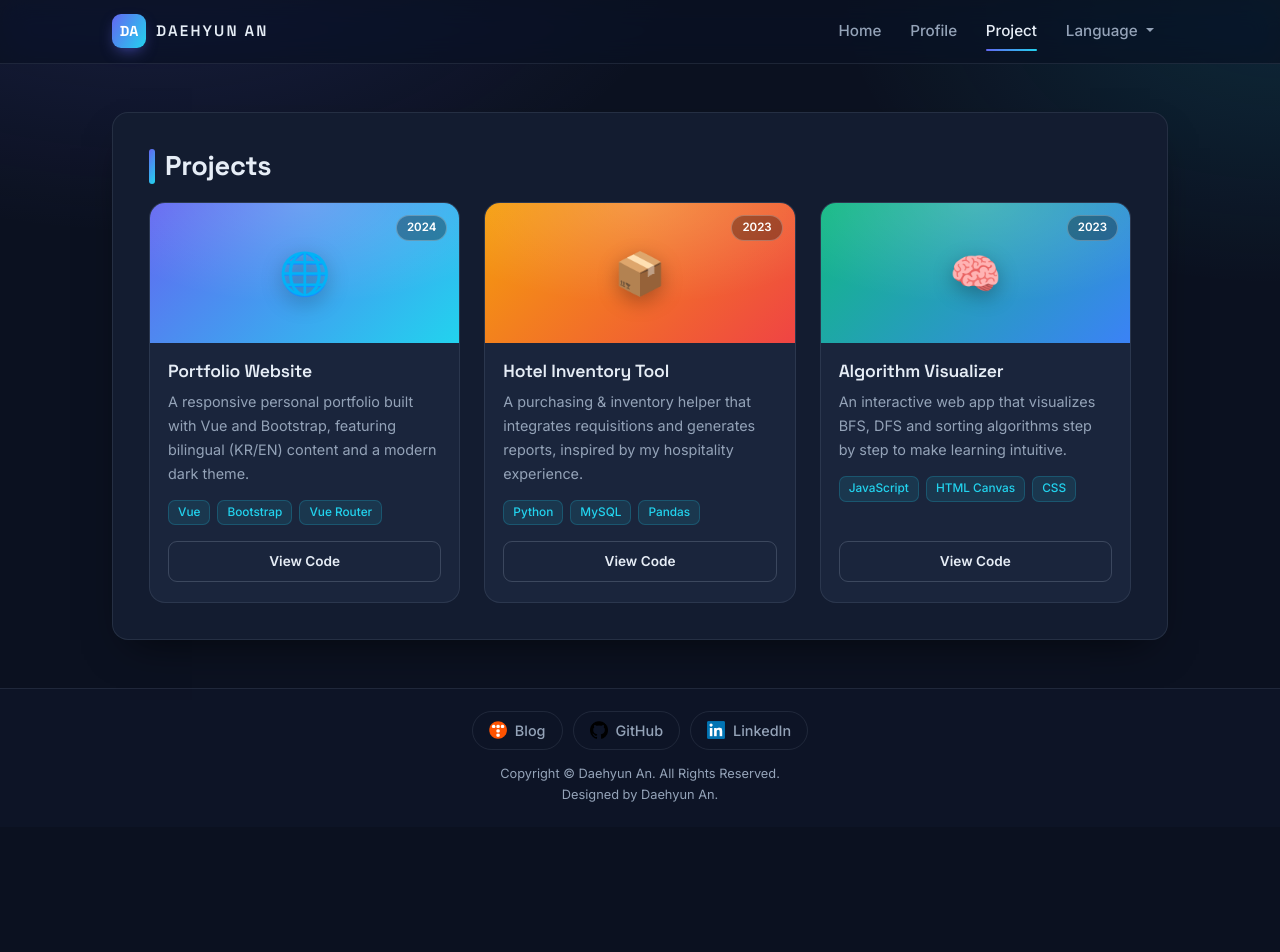
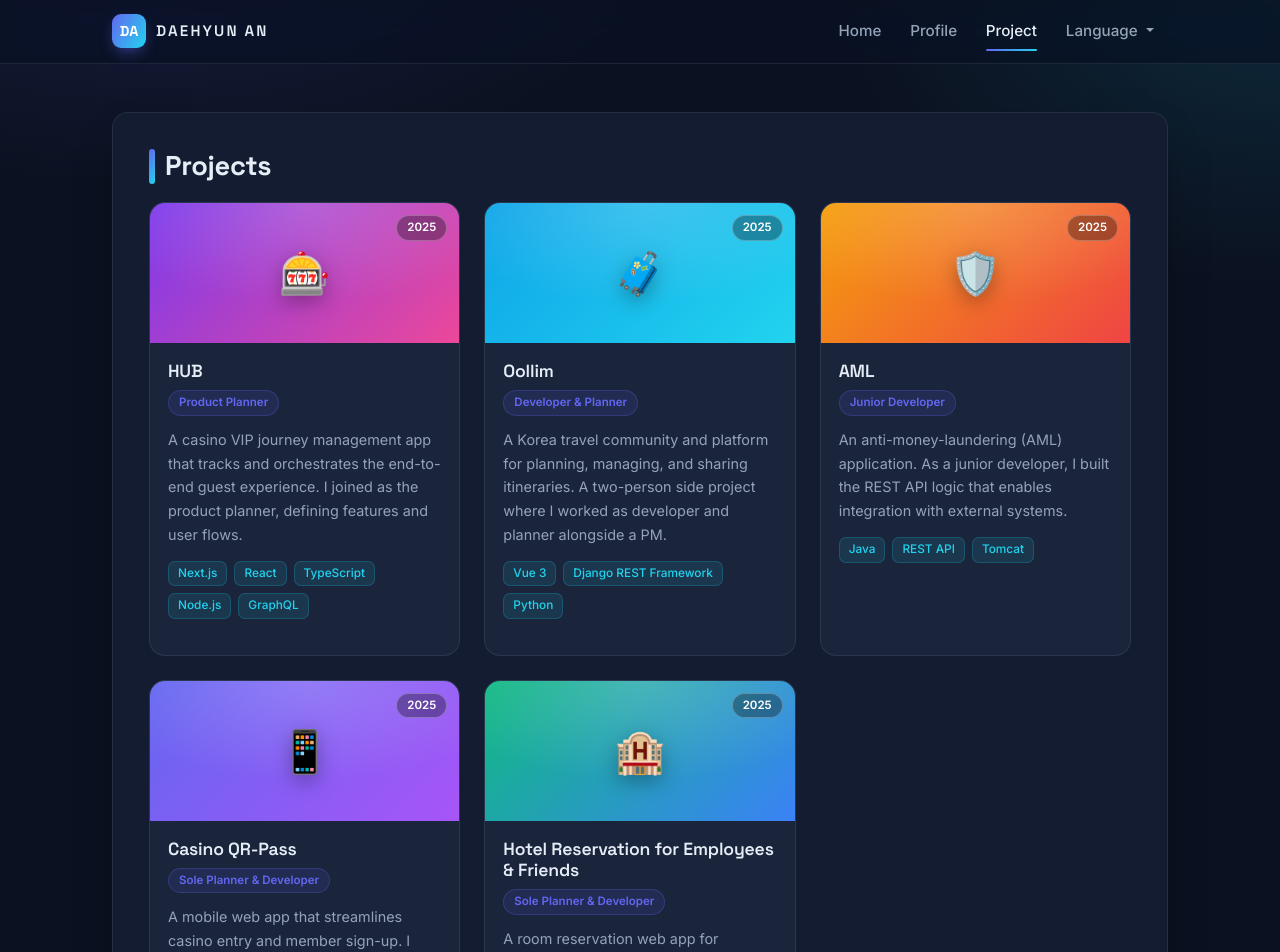
Before and after one commit to sergeantmeow/portfolio, a Vue app: page /project in a window 1280 px wide. Shown: the top 952 px of the page. Before the commit the page ends 827 px from the top, so only its background shows below. Built offline with nearby package versions, Linux system fonts and the light colour scheme; the HTML template or start-up script is replaced by a standard one.

Commit message:
project added

```diff
--- a/src/components/Project.vue
+++ b/src/components/Project.vue
@@ -6,6 +6,7 @@
     </div>
     <div class="project-body">
       <h4 class="project-title">{{ project.title }}</h4>
+      <span v-if="roleLabel" class="project-role">{{ roleLabel }}</span>
       <p class="project-desc">{{ description }}</p>
       <ul class="project-tags">
         <li v-for="tag in project.tags" :key="tag">{{ tag }}</li>
@@ -56,6 +57,12 @@ export default {
     },
     thumbStyle() {
       return { background: this.project.gradient || 'var(--accent-grad)' }
+    },
+    roleLabel() {
+      if (this.languageSet === 'korean') {
+        return this.project.roleKor || this.project.role
+      }
+      return this.project.role || this.project.roleKor
     },
   },
 }
@@ -122,6 +129,18 @@ export default {
   margin: 0 0 8px;
   color: var(--text);
 }
+.project-role {
+  display: inline-block;
+  align-self: flex-start;
+  font-size: 0.72rem;
+  font-weight: 600;
+  color: var(--accent);
+  background: rgba(99, 102, 241, 0.12);
+  border: 1px solid rgba(99, 102, 241, 0.25);
+  border-radius: 999px;
+  padding: 3px 10px;
+  margin: 0 0 12px;
+}
 .project-desc {
   color: var(--text-muted);
   font-size: 0.9rem;
--- a/src/components/ProjectView.vue
+++ b/src/components/ProjectView.vue
@@ -27,36 +27,68 @@ export default {
     return {
       projects: [
         {
-          title: 'Portfolio Website',
-          emoji: '🌐',
-          period: '2024',
-          gradient: 'linear-gradient(135deg, #6366f1 0%, #22d3ee 100%)',
-          descEng: 'A responsive personal portfolio built with Vue and Bootstrap, featuring bilingual (KR/EN) content and a modern dark theme.',
-          descKor: 'Vue와 Bootstrap으로 제작한 반응형 개인 포트폴리오. 한국어/영어 이중 언어와 모던 다크 테마를 지원합니다.',
-          tags: ['Vue', 'Bootstrap', 'Vue Router'],
-          repo: 'https://github.com/sergeantmeow',
+          title: 'HUB',
+          emoji: '🎰',
+          period: '2025',
+          role: 'Product Planner',
+          roleKor: '기획자',
+          gradient: 'linear-gradient(135deg, #7c3aed 0%, #ec4899 100%)',
+          descEng: 'A casino VIP journey management app that tracks and orchestrates the end-to-end guest experience. I joined as the product planner, defining features and user flows.',
+          descKor: '카지노 VIP 고객의 여정을 관리하는 앱으로, 고객 경험을 처음부터 끝까지 추적하고 관리합니다. 기획자로 참여하여 기능과 사용자 흐름을 설계했습니다.',
+          tags: ['Next.js', 'React', 'TypeScript', 'Node.js', 'GraphQL'],
+          repo: '',
           demo: '',
         },
         {
-          title: 'Hotel Inventory Tool',
-          emoji: '📦',
-          period: '2023',
-          gradient: 'linear-gradient(135deg, #f59e0b 0%, #ef4444 100%)',
-          descEng: 'A purchasing & inventory helper that integrates requisitions and generates reports, inspired by my hospitality experience.',
-          descKor: '호텔 구매 경험을 바탕으로 만든 발주·재고 관리 도구. 발주 요청을 취합하고 보고서를 생성합니다.',
-          tags: ['Python', 'MySQL', 'Pandas'],
-          repo: 'https://github.com/sergeantmeow',
+          title: 'Oollim',
+          emoji: '🧳',
+          period: '2025',
+          role: 'Developer & Planner',
+          roleKor: '개발자 · 기획자',
+          gradient: 'linear-gradient(135deg, #0ea5e9 0%, #22d3ee 100%)',
+          descEng: 'A Korea travel community and platform for planning, managing, and sharing itineraries. A two-person side project where I worked as developer and planner alongside a PM.',
+          descKor: '한국 여행 커뮤니티이자 일정을 계획·관리·공유하는 플랫폼입니다. PM 1명과 함께한 사외 2인 프로젝트로, 개발자 겸 기획자로 참여했습니다.',
+          tags: ['Vue 3', 'Django REST Framework', 'Python'],
+          repo: '',
           demo: '',
         },
         {
-          title: 'Algorithm Visualizer',
-          emoji: '🧠',
-          period: '2023',
+          title: 'AML',
+          emoji: '🛡️',
+          period: '2025',
+          role: 'Junior Developer',
+          roleKor: '주니어 개발자',
+          gradient: 'linear-gradient(135deg, #f59e0b 0%, #ef4444 100%)',
+          descEng: 'An anti-money-laundering (AML) application. As a junior developer, I built the REST API logic that enables integration with external systems.',
+          descKor: '자금세탁방지(AML) 애플리케이션입니다. 주니어 개발자로 참여하여 타 시스템 연동을 위한 REST API 로직을 개발했습니다.',
+          tags: ['Java', 'REST API', 'Tomcat'],
+          repo: '',
+          demo: '',
+        },
+        {
+          title: 'Casino QR-Pass',
+          emoji: '📱',
+          period: '2025',
+          role: 'Sole Planner & Developer',
+          roleKor: '단독 기획 · 개발',
+          gradient: 'linear-gradient(135deg, #6366f1 0%, #a855f7 100%)',
+          descEng: 'A mobile web app that streamlines casino entry and member sign-up. I was the sole planner and sole developer, designing and building the entire experience.',
+          descKor: '카지노 입장과 회원가입을 최적화한 모바일 웹입니다. 단독 기획자이자 단독 개발자로서 전체 경험을 설계하고 구현했습니다.',
+          tags: ['Vue 3', 'Vite', 'TypeScript', 'Node.js', 'Express'],
+          repo: '',
+          demo: '',
+        },
+        {
+          title: 'Hotel Reservation for Employees & Friends',
+          emoji: '🏨',
+          period: '2025',
+          role: 'Sole Planner & Developer',
+          roleKor: '단독 기획 · 개발',
           gradient: 'linear-gradient(135deg, #10b981 0%, #3b82f6 100%)',
-          descEng: 'An interactive web app that visualizes BFS, DFS and sorting algorithms step by step to make learning intuitive.',
-          descKor: 'BFS, DFS, 정렬 알고리즘의 동작 과정을 단계별로 시각화하여 직관적인 학습을 돕는 인터랙티브 웹 앱입니다.',
-          tags: ['JavaScript', 'HTML Canvas', 'CSS'],
-          repo: 'https://github.com/sergeantmeow',
+          descEng: 'A room reservation web app for employees and their acquaintances. I was the sole planner and sole developer, handling both product design and full-stack development.',
+          descKor: '임직원 및 지인을 위한 객실 예약 웹앱입니다. 단독 기획자이자 단독 개발자로서 제품 기획과 풀스택 개발을 모두 담당했습니다.',
+          tags: ['Vue 3', 'Django', 'Python', 'SQLite'],
+          repo: '',
           demo: '',
         },
       ],
```
Also changed, not shown: 1 other file (tests, documents, lock files or other folders).
